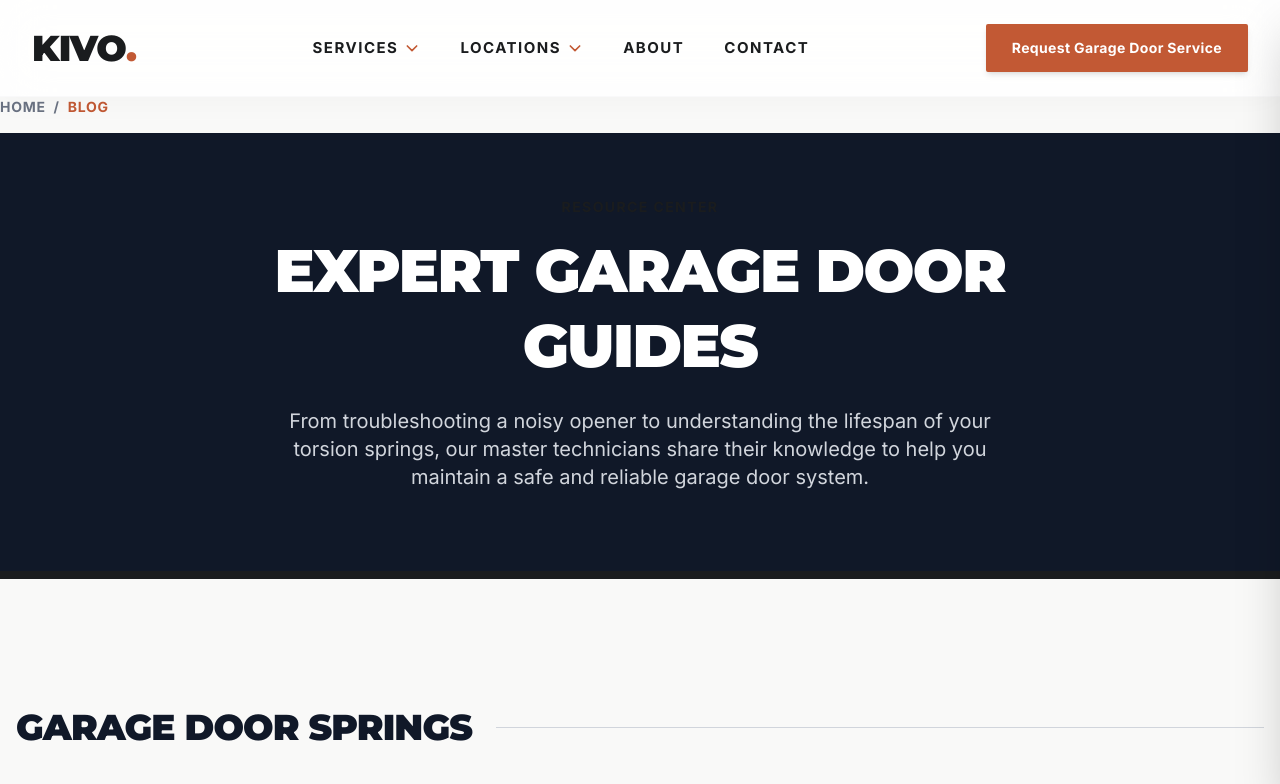
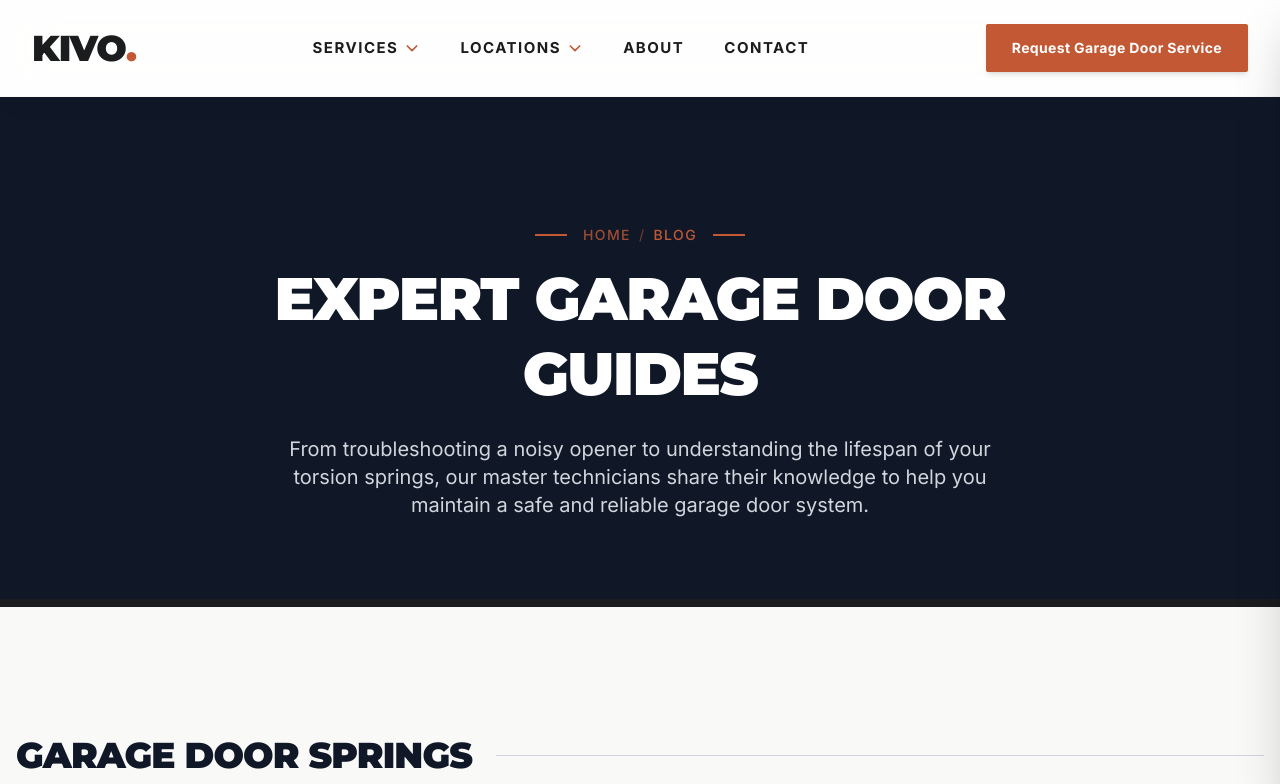
Before and after one commit to nafeestariq2022/Kivo-Garage-Door-Services, an Astro site: page /blog in a window 1280 px wide. Shown: the top 784 px of the page. Built offline with nearby package versions, Linux system fonts and the light colour scheme; Astro itself is replaced by a stand-in of ours.

Commit message:
style: convert breadcrumbs to match eyebrow styling exactly

```diff
--- a/src/components/ui/Breadcrumbs.astro
+++ b/src/components/ui/Breadcrumbs.astro
@@ -6,9 +6,10 @@ interface Crumb {
 
 interface Props {
   crumbs: Crumb[];
+  centered?: boolean;
 }
 
-const { crumbs } = Astro.props;
+const { crumbs, centered = false } = Astro.props;
 const siteUrl = 'https://kivogaragedoorservices.com';
 
 // Prepend Home to the list for Schema generation
@@ -26,21 +27,25 @@ const schema = {
 };
 ---
 
-<nav aria-label="Breadcrumb" class="mb-4">
+<nav aria-label="Breadcrumb" class={`mb-4 w-full ${centered ? 'flex justify-center' : ''}`}>
   <script type="application/ld+json" set:html={JSON.stringify(schema)}></script>
-  <ol class="flex items-center space-x-2 text-xs md:text-sm text-gray-500 font-sans font-bold uppercase tracking-wider overflow-x-auto whitespace-nowrap">
+  <div class={`flex items-center gap-4 text-sm font-sans font-medium text-brand-accent uppercase tracking-widest overflow-x-auto whitespace-nowrap ${centered ? 'justify-center' : ''}`}>
+    <span class="w-8 h-[2px] bg-brand-accent flex-shrink-0"></span>
+    <ol class="flex items-center space-x-2">
       <li>
-      <a href="/" class="hover:text-kivo-green transition-colors focus:outline-none focus:underline">Home</a>
+        <a href="/" class="opacity-80 hover:opacity-100 transition-opacity focus:outline-none focus:underline">Home</a>
       </li>
       {crumbs.map((crumb, i) => (
         <li class="flex items-center space-x-2">
-        <span class="text-kivo-green">/</span>
+          <span class="text-brand-accent/50">/</span>
           {crumb.href && i !== crumbs.length - 1 ? (
-          <a href={crumb.href} class="hover:text-kivo-green transition-colors focus:outline-none focus:underline">{crumb.label}</a>
+            <a href={crumb.href} class="opacity-80 hover:opacity-100 transition-opacity focus:outline-none focus:underline">{crumb.label}</a>
           ) : (
-          <span class="text-brand-accent" aria-current="page">{crumb.label}</span>
+            <span aria-current="page">{crumb.label}</span>
           )}
         </li>
       ))}
     </ol>
+    {centered && <span class="w-8 h-[2px] bg-brand-accent flex-shrink-0 hidden sm:block"></span>}
+  </div>
 </nav>
--- a/src/pages/blog/index.astro
+++ b/src/pages/blog/index.astro
@@ -15,15 +15,11 @@ const categories = [...new Set(sortedPosts.map(post => post.data.category))];
   title="Garage Door Repair Guides & Resources | Kivo"
   description="Read expert garage door repair guides, troubleshooting tips, and maintenance advice from the professionals at Kivo Garage Door Services."
 >
-  <Breadcrumbs crumbs={[
-    { label: 'Blog' }
-  ]} />
-
-  <section class="bg-gray-900 pt-16 pb-20 border-b-8 border-kivo-green">
+  <section class="bg-gray-900 pt-32 pb-20 border-b-8 border-kivo-green">
     <div class="container mx-auto px-4 text-center">
       <div class="max-w-3xl mx-auto">
-        <p class="text-kivo-green text-sm font-bold font-sans uppercase tracking-widest mb-4">Resource Center</p>
-        <h1 class="text-4xl md:text-5xl lg:text-6xl font-heading font-black text-white uppercase tracking-tight mb-6 leading-tight">
+        <Breadcrumbs crumbs={[{ label: 'Blog' }]} centered={true} />
+        <h1 class="text-4xl md:text-5xl lg:text-6xl font-heading font-black text-white uppercase tracking-tight mb-6 leading-tight mt-4">
           EXPERT GARAGE DOOR GUIDES
         </h1>
         <p class="text-gray-300 text-lg md:text-xl font-sans">
```
Lines whose indentation alone changed are shown as unchanged.
